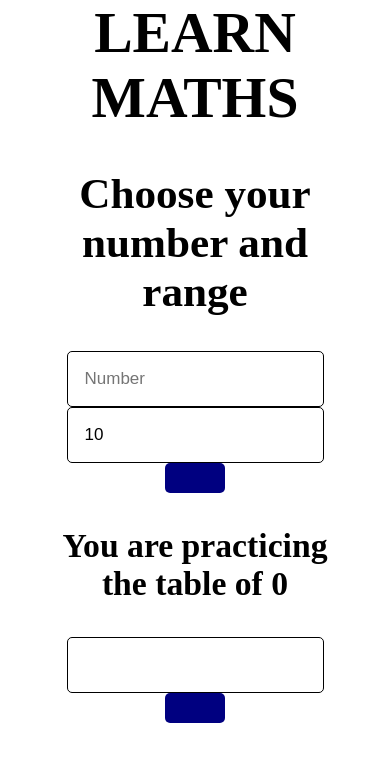
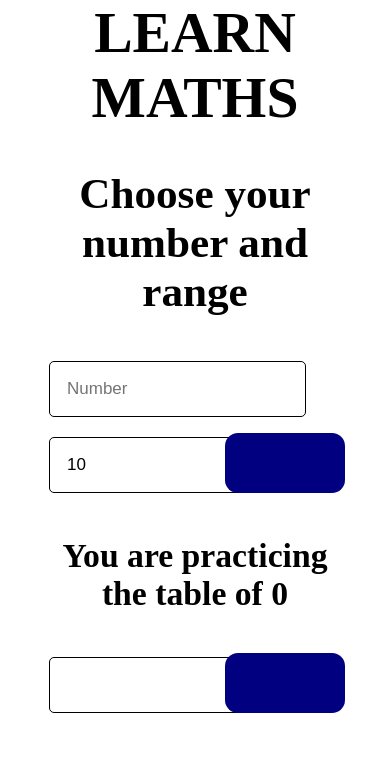
Before and after one commit to DiegoASG/Mathsapp, a plain HTML site: page index.html in a window 390 px wide. Drawn offline with Linux system fonts and the light colour scheme.

Commit message:
Update styles.css

```diff
--- a/styles.css
+++ b/styles.css
@@ -1,3 +1,4 @@
+
 html{
   box-sizing: border-box;
   font-size: 1.8em;
@@ -27,11 +28,36 @@ button{
   background-color: navy;
   border-radius: 5px;
 border: none;
+margin: 6px;
 }
 body{
   margin: 0 auto;
   max-width: 100%;
 }
-#elegirNivel:focus{
+@media only screen and (max-width:786px){
+    input{
+    float: left;
+  }
+  input{
+    margin: 10px;
+    position: relative;
 
+  }
+  .contenedor{
+    position: relative;
+  }
+  button{
+    padding: 30px 60px;
+    border-radius: 13px;
+    right: 0;
+    position: absolute;
+    top: 50%;
+
+
+
+  }
+  .input2 input{}
 }
+.clear{
+  clear: both;
+}
```
